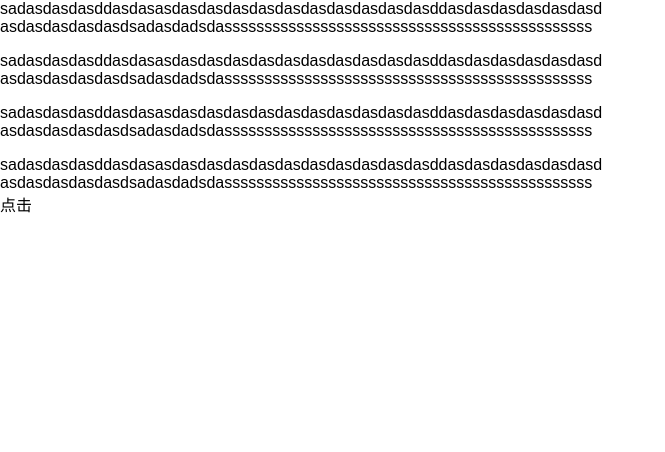
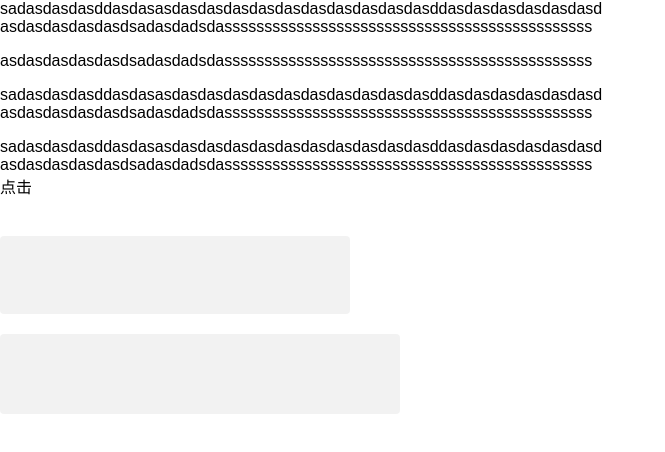
Before and after one commit to ElonXun/rc-element, a React app: page / in a window 1280 px wide. Shown: the top 452 px of the page, without its empty margins (0-665 px from the left). Built offline with nearby package versions, Linux system fonts and the light colour scheme; the HTML template or start-up script is replaced by a standard one.

Commit message:
完善loading组件

```diff
--- a/src/components/loading/demo/loadingDemo.tsx
+++ b/src/components/loading/demo/loadingDemo.tsx
@@ -30,7 +30,7 @@ class LoadingDemo extends React.Component<{}, IDemoState> {
                     </Loading>
                     <div style={{ margin: '16px 0' }} />
                     <Loading spinning={this.state.spinning} type={"ellipsis"} >
-                        <span>sadasdasdasddasdasasdasdasdasdasdasdasdasdasdasdasddasdasdasdasdasdasd<br />asdasdasdasdasdsadasdadsdassssssssssssssssssssssssssssssssssssssssssssss</span>
+                        <span>asdasdasdasdasdsadasdadsdassssssssssssssssssssssssssssssssssssssssssssss</span>
                     </Loading>
                     <div style={{ margin: '16px 0' }} />
                     <Loading spinning={this.state.spinning} type={"fence"} >
@@ -42,6 +42,27 @@ class LoadingDemo extends React.Component<{}, IDemoState> {
                     </Loading>
                     <span onClick={this.onLoadingClick}>点击</span>
                 </div>
+                <br />
+                <div style={{
+                    background: 'rgba(0,0,0,0.05)',
+                    borderRadius: '4px',
+                    margin: '20px 0',
+                    marginBottom: '20px',
+                    padding: '30px 50px',
+                    textAlign: 'center',
+                    width: '250px',
+                }}>
+                    <Loading spinning={true} type={"ellipsis"} />
+                </div>
+                <div style={{
+                    background: 'rgba(0,0,0,0.05)',
+                    borderRadius: '4px',
+                    display: 'flex',
+                    height: '80px',
+                    width: '400px',
+                }}>
+                    <Loading spinning={true} type={"ellipsis"} />
+                </div>
             </div>
         );
     }
--- a/src/components/loading/src/loading.css
+++ b/src/components/loading/src/loading.css
@@ -1,6 +1,10 @@
 .rc-el-spinning-loading-wrap {
     position: relative;
     display: inline-block;
+}
+
+.rc-el-spinning-loading-default {
+    width: 100%;
 }
 
 .rc-el-spinning-loading {
--- a/src/components/loading/src/loading.tsx
+++ b/src/components/loading/src/loading.tsx
@@ -11,15 +11,7 @@ export interface ILoadingProps {
     spinning?: boolean;
     type?: LoadingType;
     style?: React.CSSProperties;
-    size?: string;
-    /** 关闭时的回调 */
-    onClose?: (arg1?: string) => void;
-    tagKey?: string;
 }
-
-// export interface ILoadingStates {
-//     closing: boolean;
-// }
 
 export default class Tag extends React.Component<ILoadingProps, {}> {
     public static defaultProps = {
@@ -28,7 +20,8 @@ export default class Tag extends React.Component<ILoadingProps, {}> {
     constructor(props: ILoadingProps) {
         super(props);
         this.state = {
-            // closing: false
+            spinning: false,
+            type: 'ellipsis',
         }
     }
 
@@ -56,13 +49,18 @@ export default class Tag extends React.Component<ILoadingProps, {}> {
                     <span />
                     <span />
                 </span>)
+        const spinningLoadingWrapClassNames = classNames('rc-el-spinning-loading-wrap',
+            {
+                'rc-el-spinning-loading-default': !this.props.children,
+            }
+        )
         return (
             <Animate component="div"
-                className={'rc-el-spinning-loading-wrap'}
+                className={spinningLoadingWrapClassNames}
                 showProp='data-show'
                 transitionName="fade" >
                 <div className={spinning ? 'rc-el-spinning-item-container' : ''} key="container">
-                    <div className={"rc-el-spinning-item-children"}>{this.props.children}</div>
+                    <div className={"rc-el-spinning-item-children"}>{this.props.children || <span>&nbsp;</span>}</div>
                     <div data-show={spinning} style={{ display: spinning ? 'block' : 'none' }} key="loading">{spinIndicator}</div>
                 </div>
             </Animate>
```
Also changed, not shown: src/components/loading/index.md (added, +11 -0 lines).
